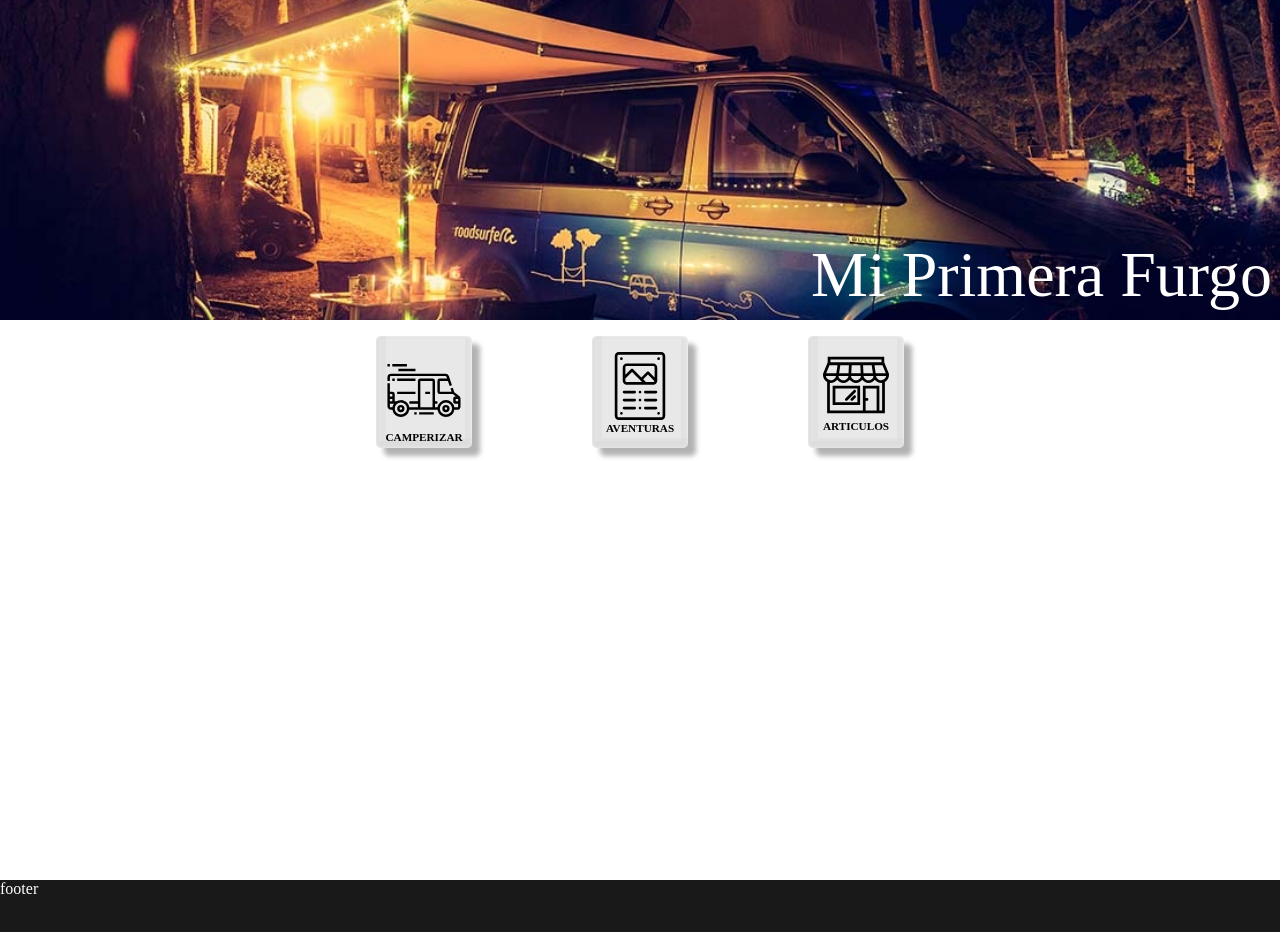
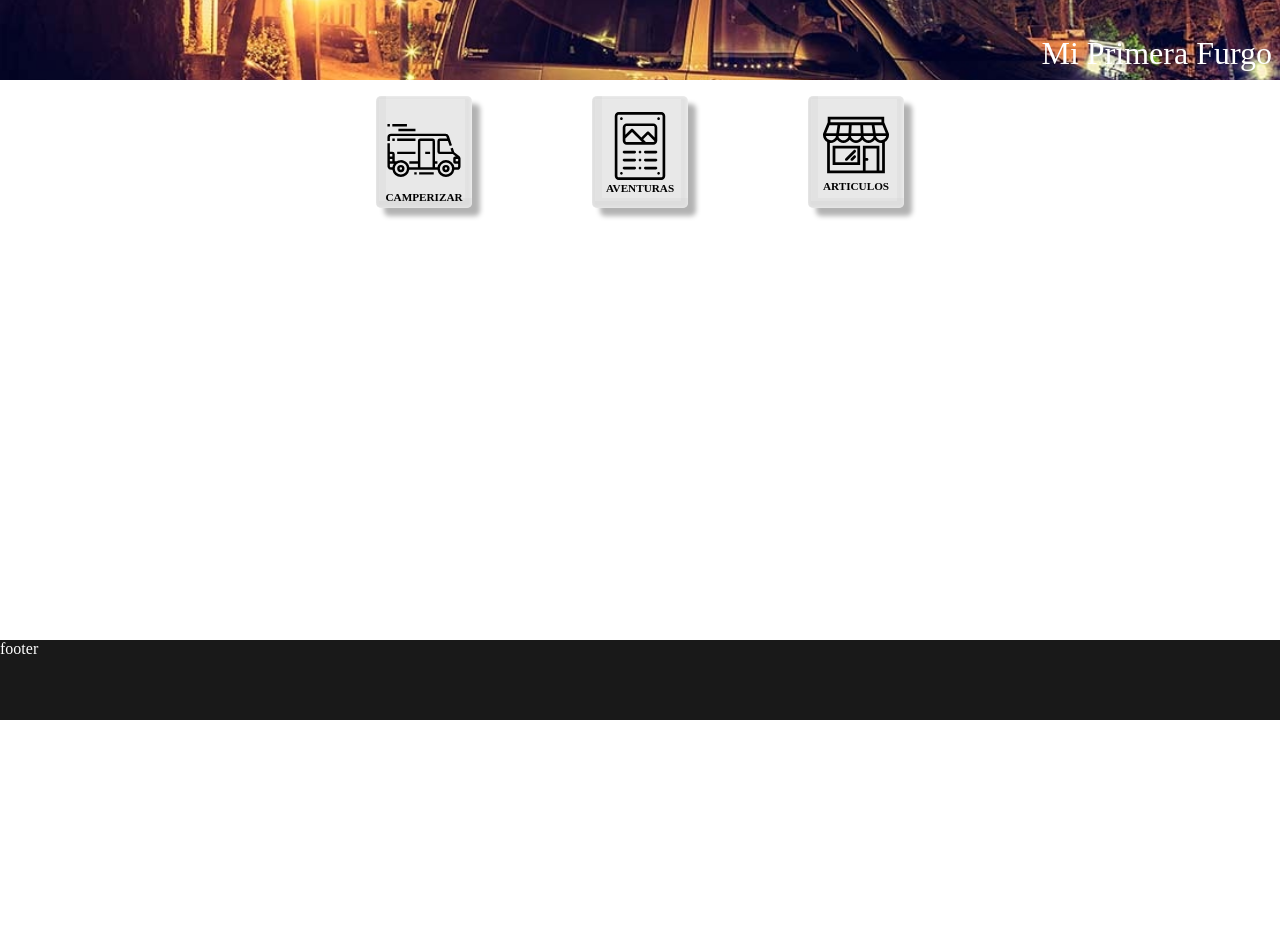
Before and after one commit to j0tac3/miprimerafurgo, an Angular app: page /home in a window 1280 px wide. Shown: the top 932 px of the page. After the commit the page ends 800 px from the top, so only its background shows below. Built offline with nearby package versions, Linux system fonts and the light colour scheme.

Commit message:
Modificando el header

```diff
--- a/src/app/app-routing.module.ts
+++ b/src/app/app-routing.module.ts
@@ -8,7 +8,7 @@ const APP_ROUTES: Routes = [
   { path: 'camperizar', component: HomeComponent },
   { path: 'aventuras', component: PostComponent },
   { path: 'articulos', component: HomeComponent },
-  { path: '**', component: HomeComponent }
+  {path: '**', pathMatch: 'full', redirectTo: 'home'}
 ];
 
 export const APP_ROUTING = RouterModule.forRoot(APP_ROUTES, { relativeLinkResolution: 'legacy' });
--- a/src/app/components/home-components/header/header.component.css
+++ b/src/app/components/home-components/header/header.component.css
@@ -2,8 +2,10 @@
     position: relative;
     overflow: hidden;
     display: flex;
+}
+.header-container-compact{
+    height: 5rem;
     font-size: 2rem;
-    height: 5rem;
 }
 .header-container-expand{
     height: 20rem;
--- a/src/app/components/home-components/header/header.component.html
+++ b/src/app/components/home-components/header/header.component.html
@@ -1,5 +1,5 @@
 <div    class="header-container"
-        [ngClass]="{ 'header-container-expand' : currentRoute === 'inicio'}">
+        [ngClass]="{ 'header-container-expand' : currentRoute === 'inicio', 'header-container-compact' : currentRoute === 'notInicio' }">
     <img src="assets/media/img/furgo_noche.jpg" alt="Mi primera Furgo" class="header-image">
     <span class="header-title">Mi Primera Furgo</span>
 </div>
--- a/src/app/components/home-components/header/header.component.ts
+++ b/src/app/components/home-components/header/header.component.ts
@@ -12,10 +12,14 @@ export class HeaderComponent implements OnInit {
   public subscription: Subscription;
 
   constructor( private route : Router) {
-    this.subscription = this.route.events.subscribe(newUrl => {
+    this.subscription = this.route.events.subscribe((newUrl) => {
       try {
         if (newUrl instanceof NavigationEnd && newUrl.url.includes('home')) {
+          console.log('Estas en Home')
           this.currentRoute = 'inicio';
+        } else {
+          this.currentRoute = 'notInicio';
+          console.log('No estas en Home')
         }
       } catch (e) {
         console.log(e);
```
